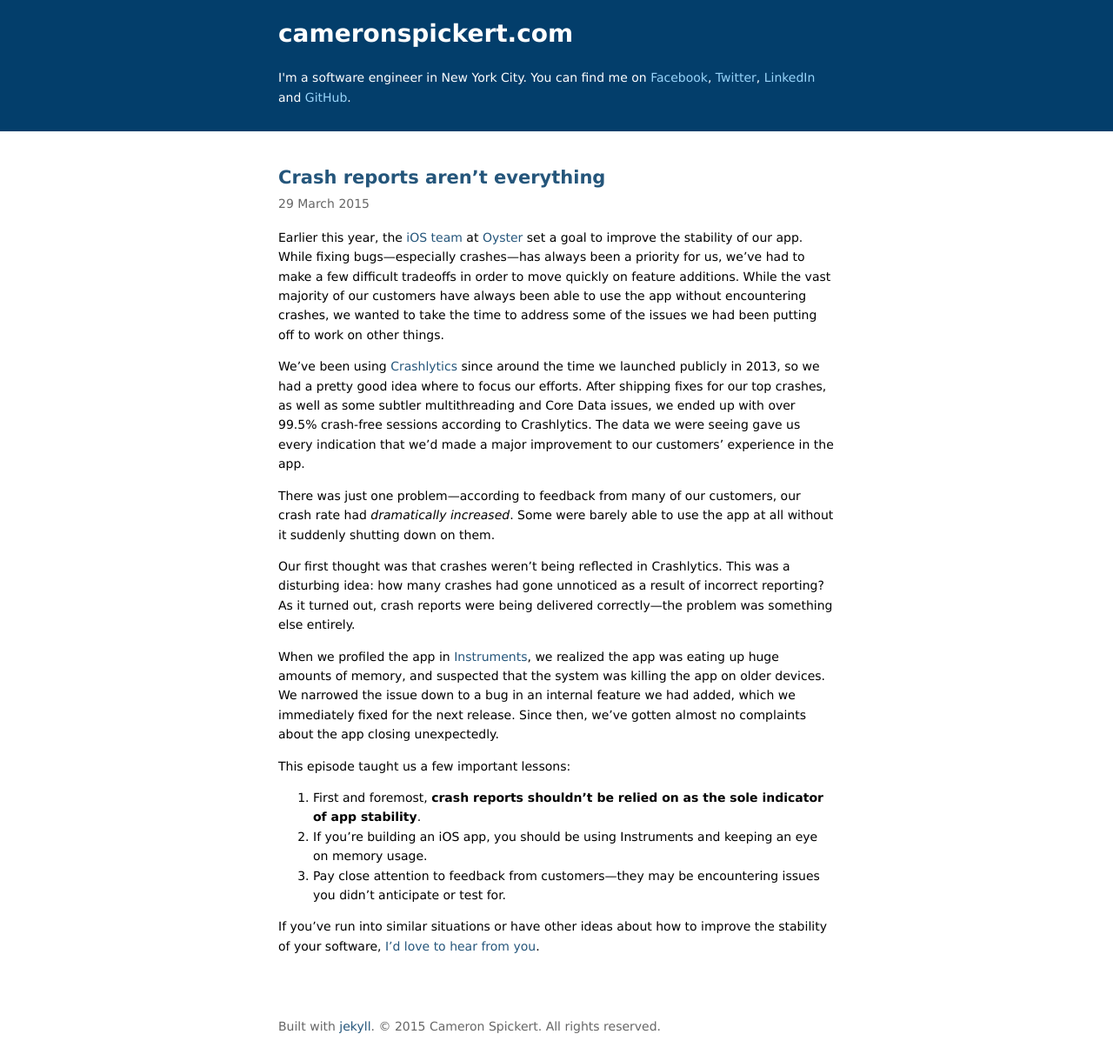
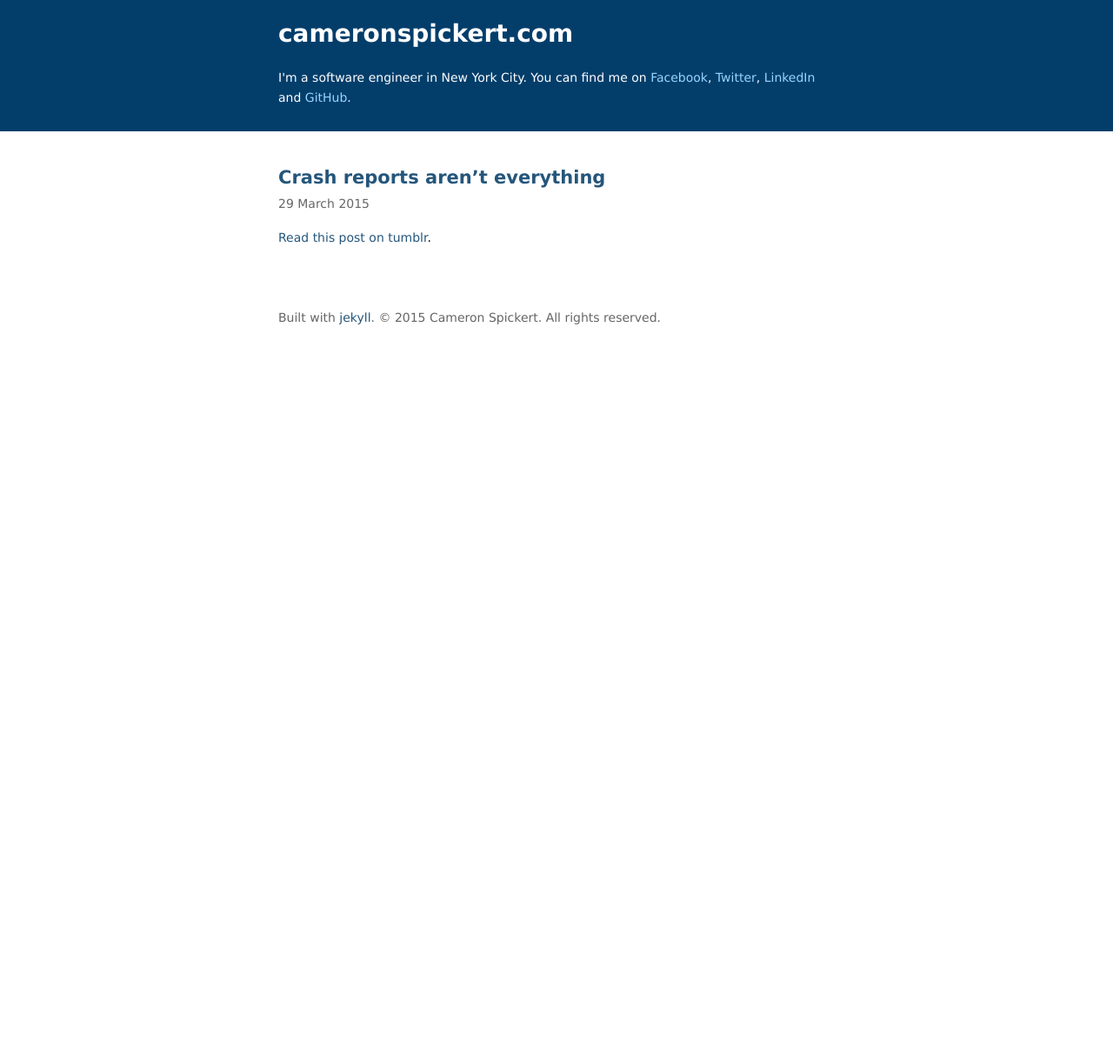
Before and after one commit to cspickert/cspickert.github.io, a Jekyll site: the page built from _posts/2015-03-29-crash-reports-arent-everything.markdown, in a window 1280 px wide. Shown: the whole page at 87% size. Built offline with Jekyll 4.4.1, drawn with Linux system fonts in a browser that asks for light colours; after the commit the page ends 900 px from its top, so only the background shows below that.

Commit message:
Add link to tumblr

```diff
--- a/_posts/2015-03-29-crash-reports-arent-everything.markdown
+++ b/_posts/2015-03-29-crash-reports-arent-everything.markdown
@@ -3,20 +3,4 @@ layout: post
 title: "Crash reports aren’t everything"
 ---
 
-Earlier this year, the [iOS](https://twitter.com/cameronspickert) [team](https://twitter.com/dstancioff) at [Oyster](https://www.oysterbooks.com) set a goal to improve the stability of our app. While fixing bugs—especially crashes—has always been a priority for us, we've had to make a few difficult tradeoffs in order to move quickly on feature additions. While the vast majority of our customers have always been able to use the app without encountering crashes, we wanted to take the time to address some of the issues we had been putting off to work on other things.
-
-We've been using [Crashlytics](https://www.crashlytics.com) since around the time we launched publicly in 2013, so we had a pretty good idea where to focus our efforts. After shipping fixes for our top crashes, as well as some subtler multithreading and Core Data issues, we ended up with over 99.5% crash-free sessions according to Crashlytics. The data we were seeing gave us every indication that we'd made a major improvement to our customers' experience in the app.
-
-There was just one problem—according to feedback from many of our customers, our crash rate had  _dramatically increased_. Some were barely able to use the app at all without it suddenly shutting down on them.
-
-Our first thought was that crashes weren't being reflected in Crashlytics. This was a disturbing idea: how many crashes had gone unnoticed as a result of incorrect reporting? As it turned out, crash reports were being delivered correctly—the problem was something else entirely.
-
-When we profiled the app in [Instruments](https://developer.apple.com/library/ios/documentation/DeveloperTools/Conceptual/InstrumentsUserGuide/Introduction/Introduction.html), we realized the app was eating up huge amounts of memory, and suspected that the system was killing the app on older devices. We narrowed the issue down to a bug in an internal feature we had added, which we immediately fixed for the next release. Since then, we've gotten almost no complaints about the app closing unexpectedly.
-
-This episode taught us a few important lessons:
-
-1. First and foremost, **crash reports shouldn't be relied on as the sole indicator of app stability**.
-2. If you're building an iOS app, you should be using Instruments and keeping an eye on memory usage.
-3. Pay close attention to feedback from customers—they may be encountering issues you didn't anticipate or test for.
-
-If you've run into similar situations or have other ideas about how to improve the stability of your software, [I'd love to hear from you](https://twitter.com/cameronspickert).
+[Read this post on tumblr](http://cameronspickert.tumblr.com/post/114946859849/crash-reports-arent-everything).
```
